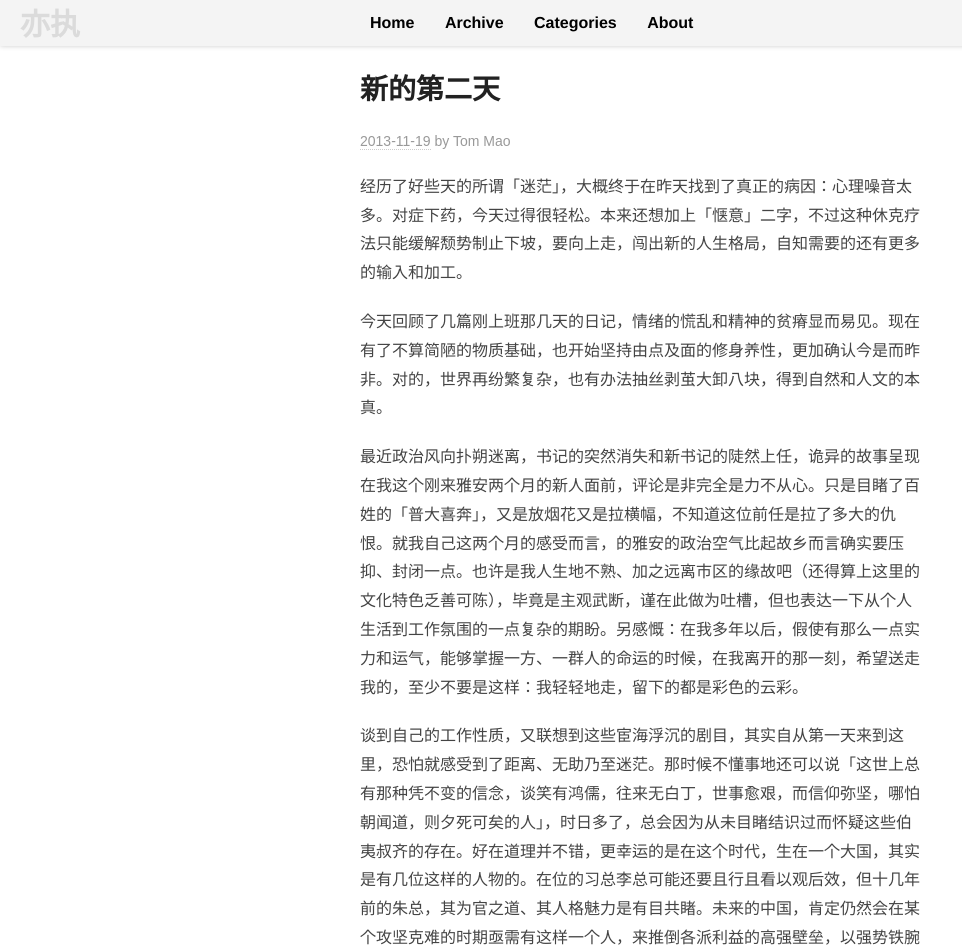
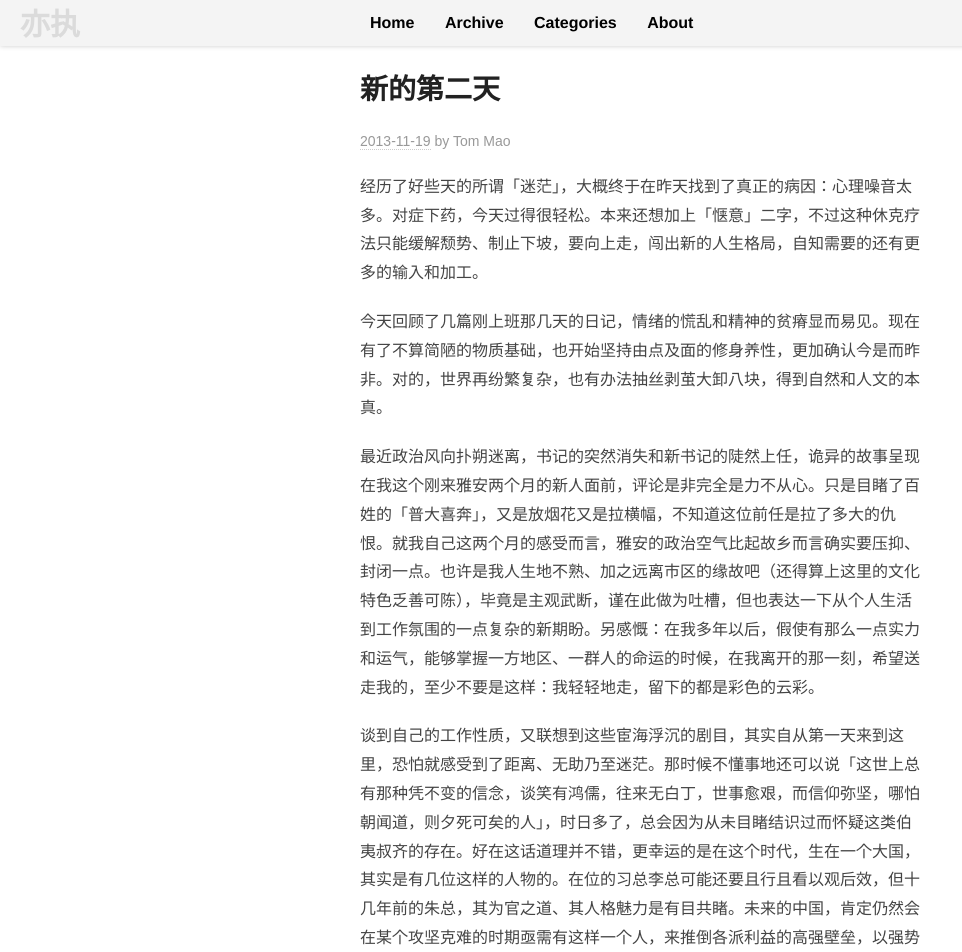
Before and after one commit to fanyange/fanyange.github.io, a Jekyll site: the page built from _posts/2013-11-19-new-2nd.md, in a window 1280 px wide. Shown: the top 952 px of the page, without its empty margins (0-962 px from the left). Built offline with Jekyll 4.4.1, drawn with Linux system fonts in a browser that asks for light colours; some web fonts are replaced; comment, search, counter and statistics services are not loaded; some of the changed text lies outside the part shown.

Commit message:
Update 2013-11-19-new-2nd.md

```diff
--- a/_posts/2013-11-19-new-2nd.md
+++ b/_posts/2013-11-19-new-2nd.md
@@ -4,13 +4,13 @@ title: 新的第二天
 categories: 日知录
 ---
 
-经历了好些天的所谓「迷茫」，大概终于在昨天找到了真正的病因：心理噪音太多。对症下药，今天过得很轻松。本来还想加上「惬意」二字，不过这种休克疗法只能缓解颓势制止下坡，要向上走，闯出新的人生格局，自知需要的还有更多的输入和加工。
+经历了好些天的所谓「迷茫」，大概终于在昨天找到了真正的病因：心理噪音太多。对症下药，今天过得很轻松。本来还想加上「惬意」二字，不过这种休克疗法只能缓解颓势、制止下坡，要向上走，闯出新的人生格局，自知需要的还有更多的输入和加工。
 
 今天回顾了几篇刚上班那几天的日记，情绪的慌乱和精神的贫瘠显而易见。现在有了不算简陋的物质基础，也开始坚持由点及面的修身养性，更加确认今是而昨非。对的，世界再纷繁复杂，也有办法抽丝剥茧大卸八块，得到自然和人文的本真。
 
-最近政治风向扑朔迷离，书记的突然消失和新书记的陡然上任，诡异的故事呈现在我这个刚来雅安两个月的新人面前，评论是非完全是力不从心。只是目睹了百姓的「普大喜奔」，又是放烟花又是拉横幅，不知道这位前任是拉了多大的仇恨。就我自己这两个月的感受而言，的雅安的政治空气比起故乡而言确实要压抑、封闭一点。也许是我人生地不熟、加之远离市区的缘故吧（还得算上这里的文化特色乏善可陈），毕竟是主观武断，谨在此做为吐槽，但也表达一下从个人生活到工作氛围的一点复杂的期盼。另感慨：在我多年以后，假使有那么一点实力和运气，能够掌握一方、一群人的命运的时候，在我离开的那一刻，希望送走我的，至少不要是这样：我轻轻地走，留下的都是彩色的云彩。
+最近政治风向扑朔迷离，书记的突然消失和新书记的陡然上任，诡异的故事呈现在我这个刚来雅安两个月的新人面前，评论是非完全是力不从心。只是目睹了百姓的「普大喜奔」，又是放烟花又是拉横幅，不知道这位前任是拉了多大的仇恨。就我自己这两个月的感受而言，雅安的政治空气比起故乡而言确实要压抑、封闭一点。也许是我人生地不熟、加之远离市区的缘故吧（还得算上这里的文化特色乏善可陈），毕竟是主观武断，谨在此做为吐槽，但也表达一下从个人生活到工作氛围的一点复杂的新期盼。另感慨：在我多年以后，假使有那么一点实力和运气，能够掌握一方地区、一群人的命运的时候，在我离开的那一刻，希望送走我的，至少不要是这样：我轻轻地走，留下的都是彩色的云彩。
 
-谈到自己的工作性质，又联想到这些宦海浮沉的剧目，其实自从第一天来到这里，恐怕就感受到了距离、无助乃至迷茫。那时候不懂事地还可以说「这世上总有那种凭不变的信念，谈笑有鸿儒，往来无白丁，世事愈艰，而信仰弥坚，哪怕朝闻道，则夕死可矣的人」，时日多了，总会因为从未目睹结识过而怀疑这些伯夷叔齐的存在。好在道理并不错，更幸运的是在这个时代，生在一个大国，其实是有几位这样的人物的。在位的习总李总可能还要且行且看以观后效，但十几年前的朱总，其为官之道、其人格魅力是有目共睹。未来的中国，肯定仍然会在某个攻坚克难的时期亟需有这样一个人，来推倒各派利益的高强壁垒，以强势铁腕来维护构建新的共同利益。到那时，我真的具备那个实力可以舍我其谁当仁不让么？责任摆在面前，长路漫漫，时间并不紧。还有这样一些前辈做榜样，超越身边的同事、亲近的师友、直接的领导、当代的名流，给我拨开云雾见青天的豁然开朗，贯通四海古今，夫复何求呢。这也是我需要读好书，想真问题，需要更多的输入和加工的必要性，和潜在但真实的心理需求。
+谈到自己的工作性质，又联想到这些宦海浮沉的剧目，其实自从第一天来到这里，恐怕就感受到了距离、无助乃至迷茫。那时候不懂事地还可以说「这世上总有那种凭不变的信念，谈笑有鸿儒，往来无白丁，世事愈艰，而信仰弥坚，哪怕朝闻道，则夕死可矣的人」，时日多了，总会因为从未目睹结识过而怀疑这类伯夷叔齐的存在。好在这话道理并不错，更幸运的是在这个时代，生在一个大国，其实是有几位这样的人物的。在位的习总李总可能还要且行且看以观后效，但十几年前的朱总，其为官之道、其人格魅力是有目共睹。未来的中国，肯定仍然会在某个攻坚克难的时期亟需有这样一个人，来推倒各派利益的高强壁垒，以强势铁腕维护构建新的共同利益。到那时，我真的具备那个实力可以舍我其谁当仁不让么？责任摆在面前，长路漫漫，时间并不紧。另外有这样一些前辈做榜样，超越身边的同事、亲近的师友、直接的领导、当代的名流，给我拨开云雾见青天的豁然开朗，贯通四海古今，给我经天纬地之才，夫复何求呢。这也是我需要读好书，想真问题，需要更多的输入和加工的必要性，以及潜在但真实的心理需求。
 
 ![朱镕基](http://img.ifeng.com/res/200801/0124_303399.jpg "朱镕基")
 
```
